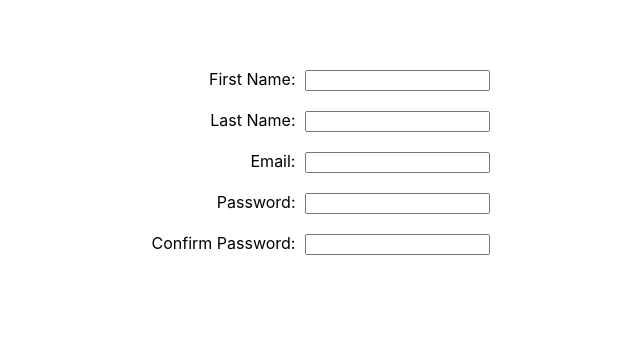
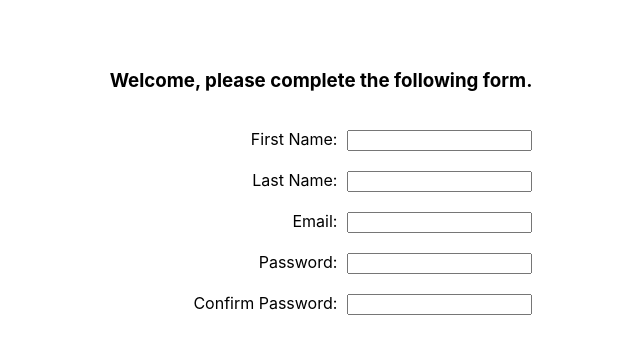
Before and after one commit to alexandervice/codingdojo-mern, a React (Create React App) app in the folder react/functional-components/more-forms/: page / in a window 1280 px wide. Shown: the top 354 px of the page, without its empty margins (319-959 px from the left). Built offline with nearby package versions, Linux system fonts and the light colour scheme.

Commit message:
created submission message

```diff
--- a/react/functional-components/more-forms/src/components/UserForm.js
+++ b/react/functional-components/more-forms/src/components/UserForm.js
@@ -24,7 +24,6 @@ const UserForm = () => {
         setConfirmPassword("");
         setHasBeenSubmitted(true);
     };
-
     // validations
     const handleFirstName = (e) => {
         setFirstName(e.target.value);
@@ -86,6 +85,11 @@ const UserForm = () => {
     return (
         <div className='userClass'>
             <form className='createUser' onSubmit={ createUser }>
+                {
+                    hasBeenSubmitted ?
+                    <h3> Thank you for submitting the form! </h3> :
+                    <h3> Welcome, please complete the following form. </h3>
+                }
                 <div>
                     {
                         firstNameError ?
```
